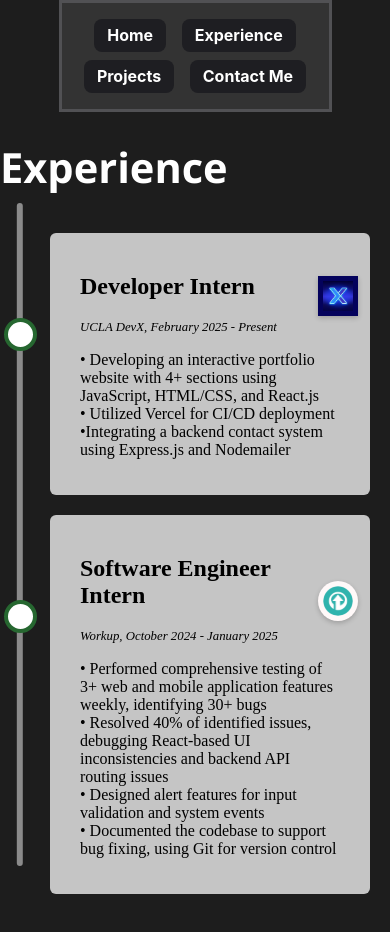
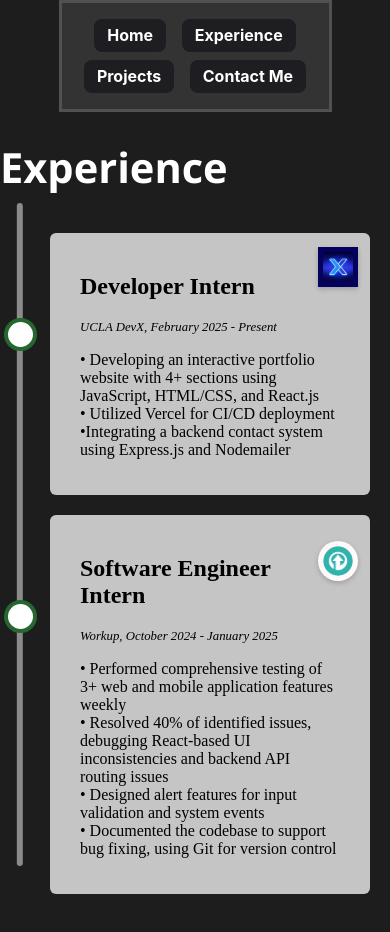
Before and after one commit to larryl777/DevXPortfolio, a React (Create React App) app: page /experience in a window 390 px wide. Shown: the top 932 px of the page. Built offline with nearby package versions, Linux system fonts and the light colour scheme.

Commit message:
mobile tech icons adjustments 3

```diff
--- a/src/pages/Experience.css
+++ b/src/pages/Experience.css
@@ -139,6 +139,7 @@ body {
     justify-content: center;
     margin-top: 1rem;
     right: 3%;
+    top: 10%;
   }
 
   .container:first-of-type {
--- a/src/pages/Experience.js
+++ b/src/pages/Experience.js
@@ -41,7 +41,7 @@ const Experience = () => {
                     Workup, October 2024 - January 2025
                 </div>
                 <p>
-                    • Performed comprehensive testing of 3+ web and mobile application features weekly, identifying 30+ bugs
+                    • Performed comprehensive testing of 3+ web and mobile application features weekly
                 <br></br>
                     • Resolved 40% of identified issues, debugging React-based UI inconsistencies and backend API routing issues
                 <br></br>
```
